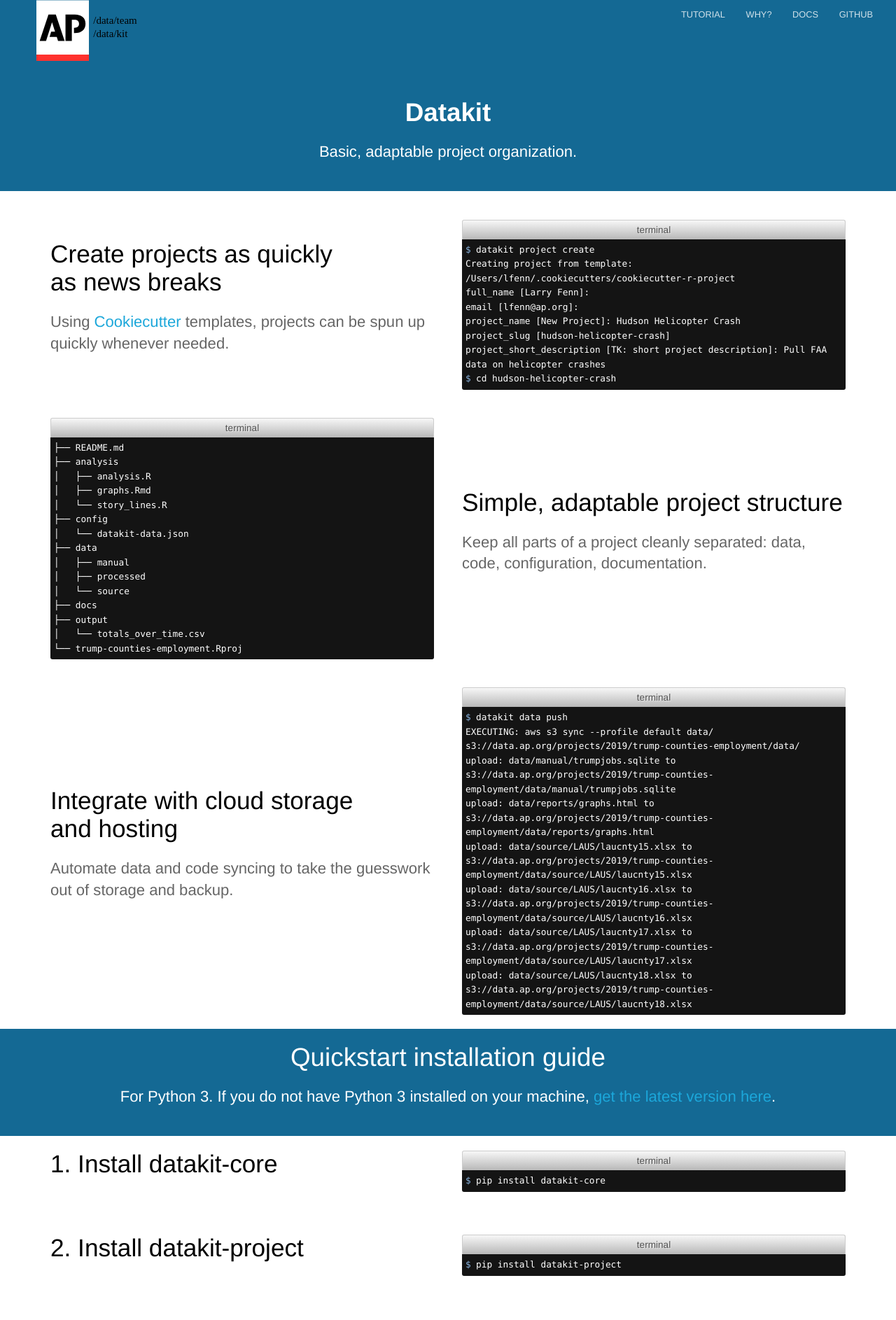
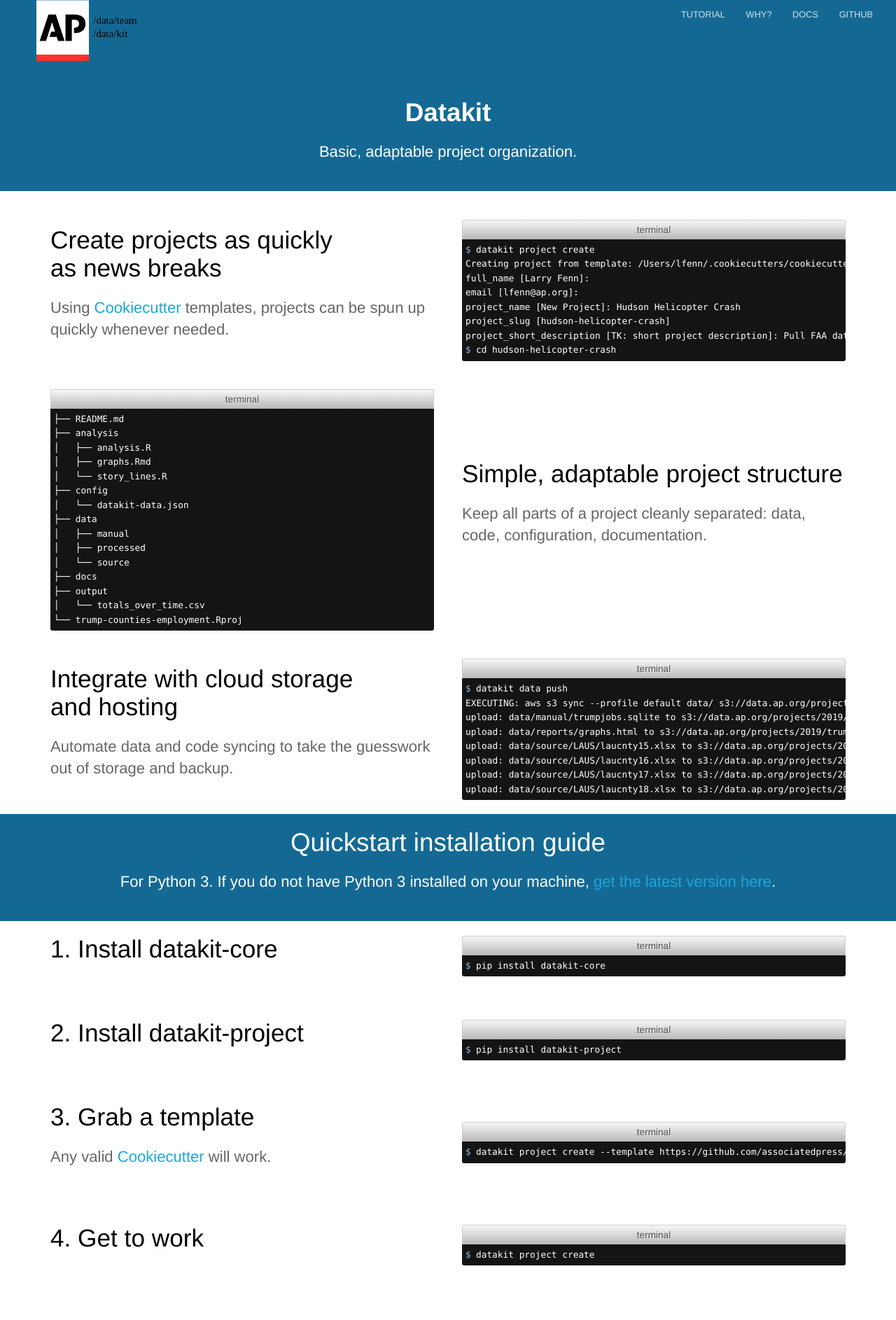
Before and after one commit to associatedpress/datakit-docs-template, a Jekyll site: the page built from index.html, in a window 1280 px wide. Shown: the top 1886 px of the page at 70% size. Built offline with Jekyll 4.4.1, drawn with Linux system fonts in a browser that asks for light colours.

Commit message:
Final fix for css whitespace and br formatting

```diff
--- a/_sass/landing-page.scss
+++ b/_sass/landing-page.scss
@@ -38,6 +38,8 @@
 			-webkit-flex: 1;
 			flex: 1;
 			padding: 0 20px;
+                            min-width: 0px;
+
 		}
 	}
 
--- a/_sass/layout.scss
+++ b/_sass/layout.scss
@@ -94,7 +94,7 @@
 }
 
 .shell-wrap {
-  max-width: 550px;
+    max-width: 550px;
   margin: 20px auto 0 auto;
   -webkit-border-radius: 3px;
   -moz-border-radius: 3px;
@@ -137,7 +137,8 @@
   color: #FFFFFF;
   font: 0.8em 'Andale Mono', Consolas, 'Courier New';
   line-height: 1.6em;
-  overflow: auto;
+  overflow: hidden;
+  white-space: nowrap;
 
   -webkit-border-bottom-right-radius: 3px;
   -webkit-border-bottom-left-radius: 3px;
@@ -158,4 +159,5 @@
 .shell-body li {
   position: relative;
   padding: 0 0 0 15px;
+  white-space: nowrap;
 }
--- a/index.html
+++ b/index.html
@@ -24,7 +24,7 @@
           <span>email [lfenn@ap.org]:</span><br>
           <span>project_name [New Project]: Hudson Helicopter Crash</span><br>
           <span>project_slug [hudson-helicopter-crash]</span><br>
-          <span>project_short_description [TK: short project description]: Pull FAA data on helicopter crashes</span><br>
+          <span>project_short_description [TK: short project description]: Pull FAA data on helicopter crashes</span>
           <li> cd hudson-helicopter-crash</li>
         </ul>
       </div>
@@ -76,7 +76,7 @@
           <span>upload: data/source/LAUS/laucnty15.xlsx to s3://data.ap.org/projects/2019/trump-counties-employment/data/source/LAUS/laucnty15.xlsx</span><br>
           <span>upload: data/source/LAUS/laucnty16.xlsx to s3://data.ap.org/projects/2019/trump-counties-employment/data/source/LAUS/laucnty16.xlsx</span><br>
           <span>upload: data/source/LAUS/laucnty17.xlsx to s3://data.ap.org/projects/2019/trump-counties-employment/data/source/LAUS/laucnty17.xlsx</span><br>
-          <span>upload: data/source/LAUS/laucnty18.xlsx to s3://data.ap.org/projects/2019/trump-counties-employment/data/source/LAUS/laucnty18.xlsx</span><br>
+          <span>upload: data/source/LAUS/laucnty18.xlsx to s3://data.ap.org/projects/2019/trump-counties-employment/data/source/LAUS/laucnty18.xlsx</span>
         </ul>
       </div>
     </div>
```
